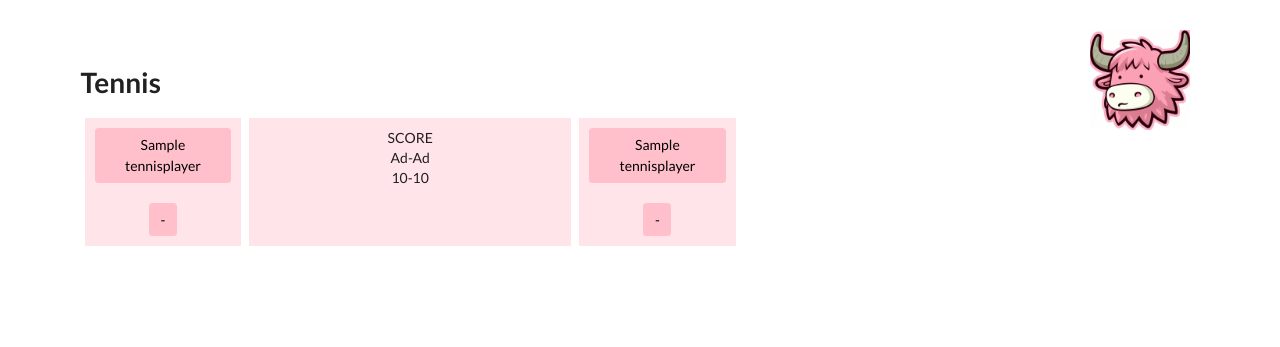
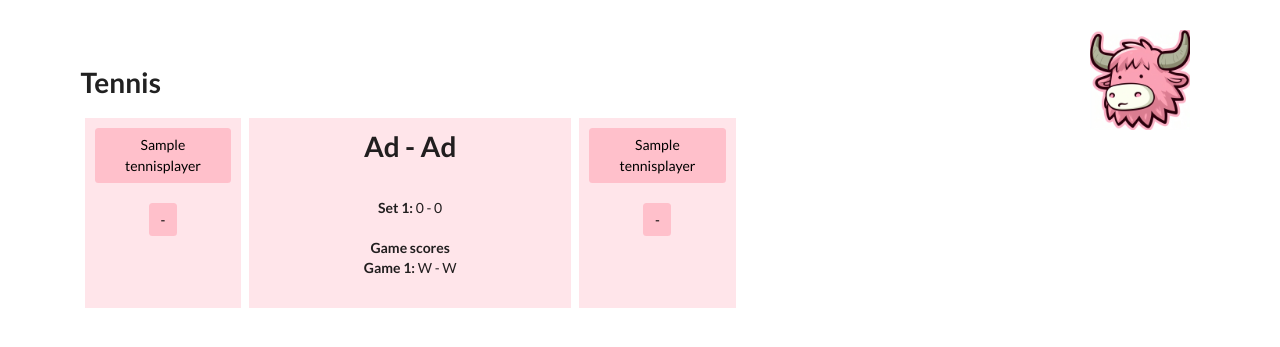
Before and after one commit to DarrenRobinson500/delicium, a Django app: page /tennis_score/1/1/1 in a window 1280 px wide. Shown: the part 48-395 px from the top of the page. Run offline with Django 5.2, Linux system fonts and the light colour scheme; tables that the repository leaves empty hold one stand-in row (values such as "Sample post"); some libraries are stand-ins or nearby versions.

Commit message:
Dog updates. Introduce General. Update Wordle Test

```diff
--- a/app/forms.py
+++ b/app/forms.py
@@ -18,9 +18,10 @@ class EventForm(ModelForm):
 class DogForm(ModelForm):
     class Meta:
         model = Dog
-        fields = ['name', 'owners', 'owners_link', 'notes', 'image', ]
+        fields = ['name', 'owners', 'owners_link', 'notes', 'image', "approved"]
         widgets = {
             'owners_link': Select(attrs={'class': 'form-control'}),
+            'approved': Select(attrs={'class': 'form-control'}),
         }
 
 class BookingForm(ModelForm):
--- a/app/templates/tennis.html
+++ b/app/templates/tennis.html
@@ -2,6 +2,6 @@
 {% block content %}
 <h1>Tennis</h1>
 
-    <a class="btn btn-yak" href="{% url 'tennis_game' %}">Start</a>
+    <a class="btn btn-yak" href="{% url 'tennis_match' %}">Start</a>
 
 {% endblock %}
--- a/app/templates/tennis_game.html
+++ /dev/null
@@ -1,21 +0,0 @@
-{% extends 'base.html'%}
-{% block content %}
-<h1>Tennis</h1>
-    <div class="row">
-        <div class="col-sm-2" style="background-color: #ffe5ea; padding: 10px; border: 4px solid white; text-align: center">
-            <a class="btn btn-yak" href="{% url 'tennis_score' game.id 1 0 %}">{{ game.player_A }}</a><br><br>
-            <a class="btn btn-yak" href="{% url 'tennis_score' game.id -1 0 %}">-</a>
-        </div>
-        <div class="col-sm-4" style="background-color: #ffe5ea; padding: 10px; border: 4px solid white; text-align: center">
-            SCORE<br>
-            {{ game.score }}<br>
-            {{ game.game_score }}<br>
-        </div>
-        <div class="col-sm-2" style="background-color: #ffe5ea; padding: 10px; border: 4px solid white; text-align: center">
-            <a class="btn btn-yak" href="{% url 'tennis_score' game.id 0 1 %}">{{ game.player_B }}</a><br><br>
-            <a class="btn btn-yak" href="{% url 'tennis_score' game.id 0 -1 %}">-</a>
-        </div>
-    </div>
-
-
-{% endblock %}
--- /dev/null
+++ b/app/templates/tennis_match.html
@@ -0,0 +1,24 @@
+{% extends 'base.html'%}
+{% block content %}
+<h1>Tennis</h1>
+    <div class="row">
+        <div class="col-sm-2" style="background-color: #ffe5ea; padding: 10px; border: 4px solid white; text-align: center">
+            <a class="btn btn-yak" href="{% url 'tennis_score' set.id 1 0 %}">{{ match.player_A }}</a><br><br>
+            <a class="btn btn-yak" href="{% url 'tennis_score' set.id -1 0 %}">-</a>
+        </div>
+        <div class="col-sm-4" style="background-color: #ffe5ea; padding: 10px; border: 4px solid white; text-align: center">
+            <h1>{{ match.game_score }}</h1><br>
+            {% for set in match.sets %}
+                {{ set.score | safe }}<br><br>
+                <b>Game scores</b><br>
+                {{ set.game_scores | safe }}<br>
+            {% endfor %}
+        </div>
+        <div class="col-sm-2" style="background-color: #ffe5ea; padding: 10px; border: 4px solid white; text-align: center">
+            <a class="btn btn-yak" href="{% url 'tennis_score' set.id 0 1 %}">{{ match.player_B }}</a><br><br>
+            <a class="btn btn-yak" href="{% url 'tennis_score' set.id 0 -1 %}">-</a>
+        </div>
+    </div>
+
+
+{% endblock %}
--- a/app/views.py
+++ b/app/views.py
@@ -141,9 +141,9 @@ def dogs(request):
         if form.is_valid(): form.save()
     objects = Dog.objects.all()
     objects = sorted(objects, key=lambda d: d.next_booking())
-
+    options = ["Yes", "No", "Limited"]
     count = len(objects)
-    context = {'objects': objects, 'title': "Dogs", 'count': count, "form": form, "edit_mode": False, 'people': people()}
+    context = {'objects': objects, 'title': "Dogs", 'count': count, "form": form, "edit_mode": False, 'people': people(), 'options':options}
     return render(request, 'dog.html', context)
 
 def dog_edit(request, id):
@@ -158,20 +158,22 @@ def dog_edit(request, id):
     objects = sorted(objects, key=lambda d: d.next_booking())
 
     count = len(objects)
-    context = {'objects': objects, 'title': "Dogs", 'count': count, "dog": dog, "edit_mode": True}
+    options = ["Yes", "No", "Limited"]
+    context = {'objects': objects, 'title': "Dogs", 'count': count, "dog": dog, "edit_mode": True,  'people': people(), 'options':options}
     return render(request, 'dog.html', context)
 
 def dog_diary(request):
     if not request.user.is_authenticated: return redirect("login")
+    general = General.objects.get(name="main")
     today = date.today()
     bookings = Booking.objects.filter(end_date__gte=today).order_by('start_date')
     dog_diary = []
-    for x in range(100):
+    for x in range(general.dog_diary_days):
         day = today + timedelta(days=x)
         day_bookings = bookings.filter(start_date__lte=day).filter(end_date__gte=day)
         new = Dog_Diary(day, day_bookings)
         dog_diary.append(new)
-    print(dog_diary)
+    # print(dog_diary)
     context = {'dog_diary': dog_diary}
     return render(request, 'dog_diary.html', context)
 
@@ -515,34 +517,38 @@ def tennis(request):
     context = {"player_A": player_A, "player_B": player_B}
     return render(request, 'tennis.html', context)
 
-def tennis_game(request):
+def tennis_match(request):
     player_A = get_player("Michael")
     player_B = get_player("Jacob")
-    game = TennisGame(player_A=player_A, player_B=player_B)
+    match = TennisMatch(player_A=player_A, player_B=player_B)
+    match.save()
+    set = TennisSet(match=match, set_no=1)
+    set.save()
+
+    context = {"match": match, "set": set}
+    return render(request, 'tennis_match.html', context)
+
+def save_game(set):
+    match = set.match
+    game = TennisGame(set=set, score_A=match.score_A, score_B=match.score_B, game_no=set.next_game_number())
     game.save()
-
-    context = {"game": game}
-    return render(request, 'tennis_game.html', context)
+    match.score_A = 0
+    match.score_B = 0
+    match.save()
 
 def tennis_score(request, id, a, b):
     a, b = int(a), int(b)
-    game = TennisGame.objects.get(id=id)
-    game.score_A += a
-    game.score_B += b
-    game.score_A = min(max(game.score_A, 0), 5)
-    game.score_B = min(max(game.score_B, 0), 5)
-    if game.score_A >= 4 and game.score_A - game.score_B > 1:
-        game.score_A = 0
-        game.score_B = 0
-        game.game_score_A += 1
-    if game.score_B >= 4 and game.score_B - game.score_A > 1:
-        game.score_A = 0
-        game.score_B = 0
-        game.game_score_B += 1
-    if game.score_A == 4 and game.score_B == 4:
-        game.score_A = 3
-        game.score_B = 3
-
-    game.save()
-    context = {"game": game}
-    return render(request, 'tennis_game.html', context)
+    set = TennisSet.objects.get(id=id)
+    match = set.match
+    match.score_A += a
+    match.score_B += b
+    match.score_A = min(max(match.score_A, 0), 5)
+    match.score_B = min(max(match.score_B, 0), 5)
+    if match.score_A >= 4 and match.score_A - match.score_B > 1: save_game(set)
+    if match.score_B >= 4 and match.score_B - match.score_A > 1: save_game(set)
+    if match.score_A == 4 and match.score_B == 4:
+        match.score_A = 3
+        match.score_B = 3
+    match.save()
+    context = {"match": match, "set": set}
+    return render(request, 'tennis_match.html', context)
--- a/app/wordle.py
+++ b/app/wordle.py
@@ -122,17 +122,24 @@ def solve_wordle(wordle):
     input_array.clear()
     words = get_valid_words(input_array)
     counter, fav_word = get_fav_word(words)
+    # wordle.save_guess(fav_word, 1)
+    count = 1
     while fav_word != wordle:
         words = get_valid_words(input_array)
         counter, fav_word = get_fav_word(words)
+        wordle.save_guess(fav_word, count)
+        count += 1
         colours = determine_colours(wordle.word, fav_word.word)
         input = []
         for x in range(5): input.append((fav_word.word[x], colours[x]))
         input_array.append(input)
+        # Fav word is solved => save it.
         fav_word.attempts = len(input_array)
+        fav_word.last_reviewed = date.today()
         fav_word.save()
 
     wordle.attempts = len(input_array)
+    wordle.last_reviewed = date.today()
     wordle.save()
 
 def get_max_attempts():
@@ -146,25 +153,25 @@ def get_max_attempts():
 def wordle_test(request, id=None):
     if not request.user.is_authenticated: return redirect("login")
 
-    all_wordles_done = False
-    for x in range(5):
-        input_array.clear()
-        wordle = Wordle.objects.filter(date__isnull=True).filter(attempts__isnull=True).order_by('?').first()
-        if wordle:
-            solve_wordle(wordle)
-            print(f"Loop: {x + 1} - {wordle.upper()} ({wordle.attempts})")
-        else:
-            all_wordles_done = True
+    # all_wordles_done = False
+    # for x in range(5):
+    #     input_array.clear()
+    #     wordle = Wordle.objects.filter(date__isnull=True).filter(attempts__isnull=True).order_by('?').first()
+    #     if wordle:
+    #         solve_wordle(wordle)
+    #         print(f"Loop: {x + 1} - {wordle.upper()} ({wordle.attempts})")
+    #     else:
+    #         all_wordles_done = True
 
-    if all_wordles_done:
-        max_attempts = get_max_attempts()
-        wordles = Wordle.objects.filter(attempts=max_attempts).order_by('?')
-        count = 0
-        for wordle in wordles:
-            if count < 3:
-                solve_wordle(wordle)
-                print(f"Redoing '{wordle.word.upper()}'")
-            count += 1
+    # if all_wordles_done:
+    # max_attempts = get_max_attempts()
+    # wordles = Wordle.objects.filter(attempts=max_attempts).order_by('?')
+    wordles_to_do = General.objects.get(name="main").wordles_to_do
+
+    wordles = Wordle.objects.filter(date__isnull=True).order_by('-last_reviewed')[0:wordles_to_do]
+    for wordle in wordles:
+        print(f"Redoing '{wordle.word.upper()}'")
+        solve_wordle(wordle)
 
     words = Wordle.objects.filter(attempts__isnull=False).order_by('word')
 
@@ -172,16 +179,30 @@ def wordle_test(request, id=None):
         wordle = Wordle.objects.get(id=id)
         solve_wordle(wordle)
 
+    # Categorisation of attempts
     attempts_range = []
     categories = Wordle.objects.values('attempts').annotate(count=Count('attempts'))
+    no, total = 0, 0
     for category in categories:
         if category['attempts']:
             attempts_range.append((category['attempts'], category['count']))
+            no += category['count'] * category['attempts']
+            total += category['count']
     attempts_range = sorted(attempts_range, key=lambda x: x[0])
+    score = round(no/total, 2)
+
+    # Categorisation of second work
+    categories_second_word = Wordle.objects.values('guess_2').annotate(count=Count('guess_2'))
+    second_word_array = []
+    for category in categories_second_word:
+        second_word_array.append((category['guess_2'], category['count']))
+    second_word_array = sorted(second_word_array, key=lambda x: (x[1] is None, x[1]), reverse=True)
+
+    # my_list.sort(key=lambda x: (x is None, x))
 
     remaining_words = len(Wordle.objects.filter(date__isnull=True))
 
-    context = {'word': word, 'input_array': input_array, 'words': words, 'attempts_range': attempts_range, 'remaining_words': remaining_words}
+    context = {'word': wordle.word.upper(), 'input_array': input_array, 'words': words, 'attempts_range': attempts_range, 'remaining_words': remaining_words, 'score': score, 'second_word_array': second_word_array}
     return render(request, "wordle_test.html", context)
 
 def wordle(request):
--- a/main/urls.py
+++ b/main/urls.py
@@ -70,7 +70,7 @@ urlpatterns = [
     path('timer/<id>', timer, name='timer'),
     path('tides', tides, name='tides'),
     path('tennis', tennis, name='tennis'),
-    path('tennis_game', tennis_game, name='tennis_game'),
+    path('tennis_match', tennis_match, name='tennis_match'),
     path('tennis_score/<id>/<a>/<b>', tennis_score, name='tennis_score'),
 
 ] + static(settings.MEDIA_URL, document_root=settings.MEDIA_ROOT)
```
Also changed, not shown: app/models.py (+69 -18 lines), app/templates/dog.html (+13 -3 lines), app/templates/wordle_test.html (+16 -4 lines).
